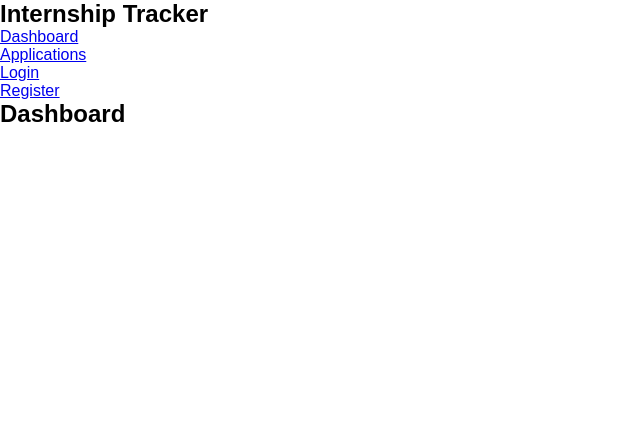
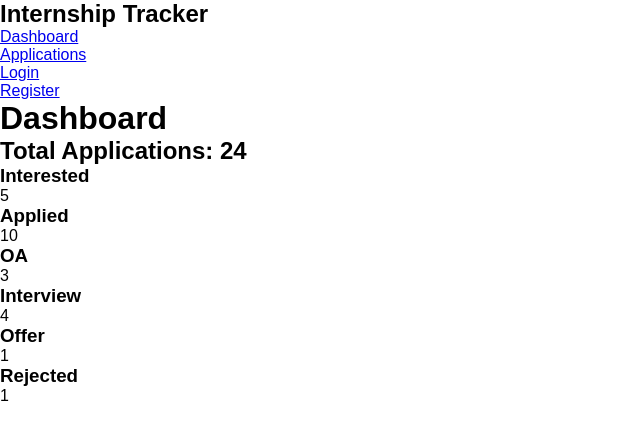
Before and after one commit to MohamadHezi/internship-tracker, a React (Vite) app in the folder frontend/: page / in a window 1280 px wide. Shown: the top 440 px of the page, without its empty margins (0-640 px from the left). Built offline with nearby package versions, Linux system fonts and the light colour scheme.

Commit message:
Implement dashboard status cards

```diff
--- /dev/null
+++ b/frontend/src/components/StatusCard.tsx
@@ -0,0 +1,15 @@
+interface StatusCardProps {
+  title: string;
+  count: number;
+}
+
+function StatusCard({ title, count }: StatusCardProps) {
+  return (
+    <div>
+      <h3>{title}</h3>
+      <p>{count}</p>
+    </div>
+  );
+}
+
+export default StatusCard;
--- a/frontend/src/pages/DashboardPage.tsx
+++ b/frontend/src/pages/DashboardPage.tsx
@@ -1,5 +1,30 @@
+import StatusCard from '../components/StatusCard';
+import type { Status } from '../types/status';
+
+const statuses: Status[] = [
+  { title: 'Interested', count: 5 },
+  { title: 'Applied', count: 10 },
+  { title: 'OA', count: 3 },
+  { title: 'Interview', count: 4 },
+  { title: 'Offer', count: 1 },
+  { title: 'Rejected', count: 1 },
+];
+
 function DashboardPage() {
-  return <h2>Dashboard</h2>;
+  return (
+    <div>
+      <h1>Dashboard</h1>
+      <h2>Total Applications: 24</h2>
+
+      {statuses.map((status) => (
+        <StatusCard
+            key={status.title}
+            title={status.title}
+            count={status.count}
+        />
+        ))}
+    </div>
+  );
 }
 
 export default DashboardPage;
--- /dev/null
+++ b/frontend/src/types/status.ts
@@ -0,0 +1,4 @@
+export interface Status {
+  title: string;
+  count: number;
+}
```
Also changed, not shown: frontend/src/layouts/MainLayout.tsx (added, +16 -0 lines).
